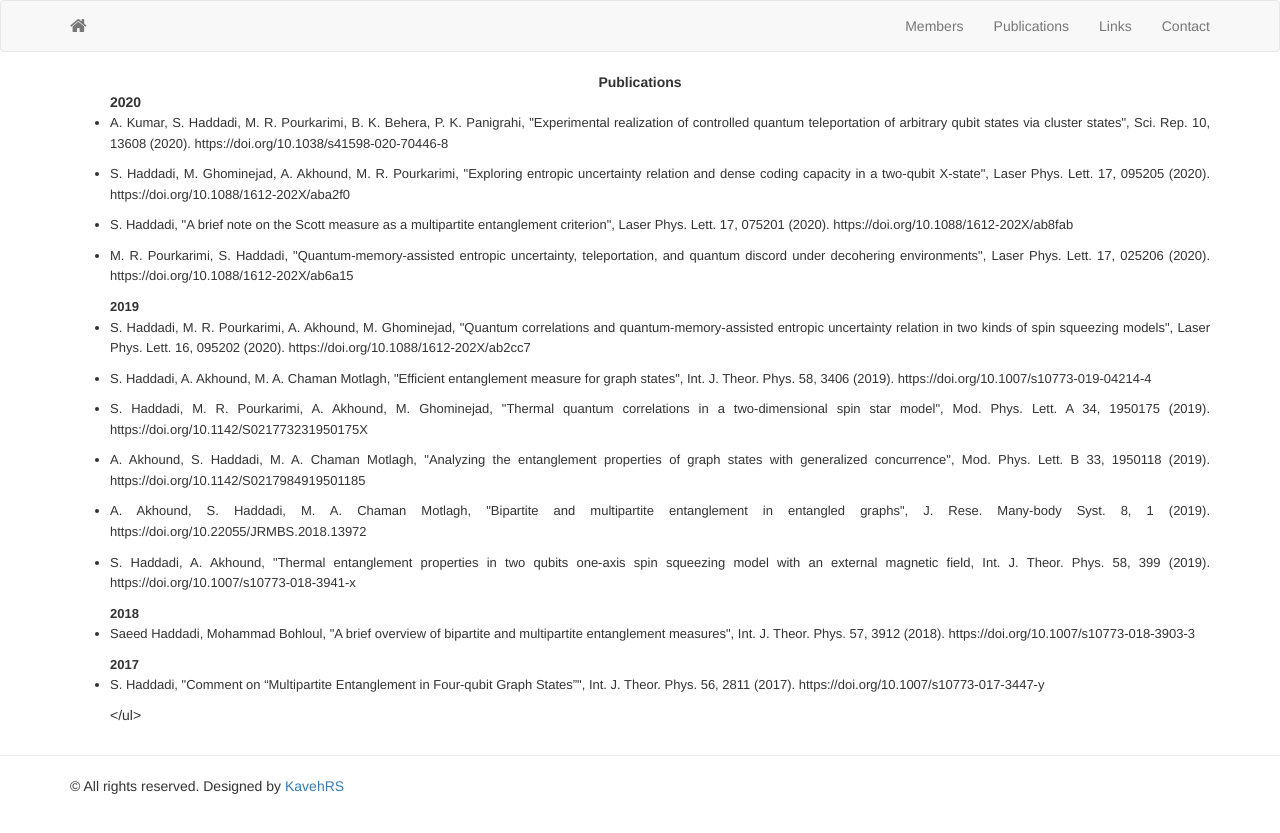
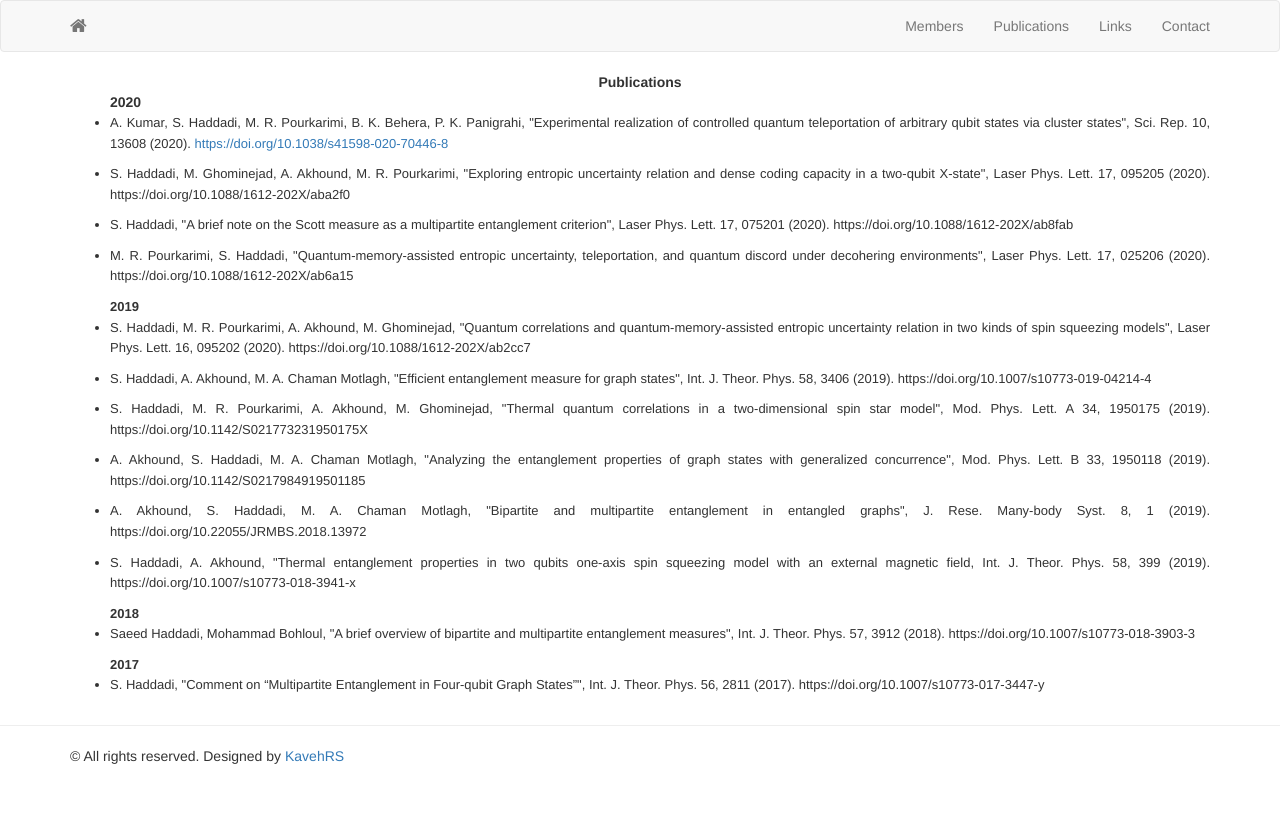
Before and after one commit to ssqig/ssqig.github.io, a Jekyll site: the page built from pulications.md, in a window 1280 px wide. Shown: the top 833 px of the page. Built offline with Jekyll 4.4.1, drawn with Linux system fonts in a browser that asks for light colours; nearby versions of some CDN libraries; some of the changed lines change nothing that is shown.

Commit message:
Update pulications.md

```diff
--- a/pulications.md
+++ b/pulications.md
@@ -12,7 +12,7 @@ permalink: /publications/
 
                                 <li>
                                     <p class="paragraph_style_4" align="justify">
-                                        <font size="2"> A. Kumar, S. Haddadi, M. R. Pourkarimi, B. K. Behera, P. K. Panigrahi, "Experimental realization of controlled quantum teleportation of arbitrary qubit states via cluster states", Sci. Rep. 10, 13608 (2020). https://doi.org/10.1038/s41598-020-70446-8 </font></p></li>
+                                        <font size="2"> A. Kumar, S. Haddadi, M. R. Pourkarimi, B. K. Behera, P. K. Panigrahi, "Experimental realization of controlled quantum teleportation of arbitrary qubit states via cluster states", Sci. Rep. 10, 13608 (2020). <a href="https://doi.org/10.1038/s41598-020-70446-8/" target="_blank">https://doi.org/10.1038/s41598-020-70446-8</a> </font></p></li>
 
                                 <li>
                                     <p class="paragraph_style_4" align="justify">
@@ -70,8 +70,3 @@ permalink: /publications/
 												                                <li>
                                     <p class="paragraph_style_4" align="justify">
                                         <font size="2">S. Haddadi, "Comment on “Multipartite Entanglement in Four-qubit Graph States”", Int. J. Theor. Phys. 56, 2811 (2017). https://doi.org/10.1007/s10773-017-3447-y</font></p></li>
-
-
-
-
-</ul>
```
